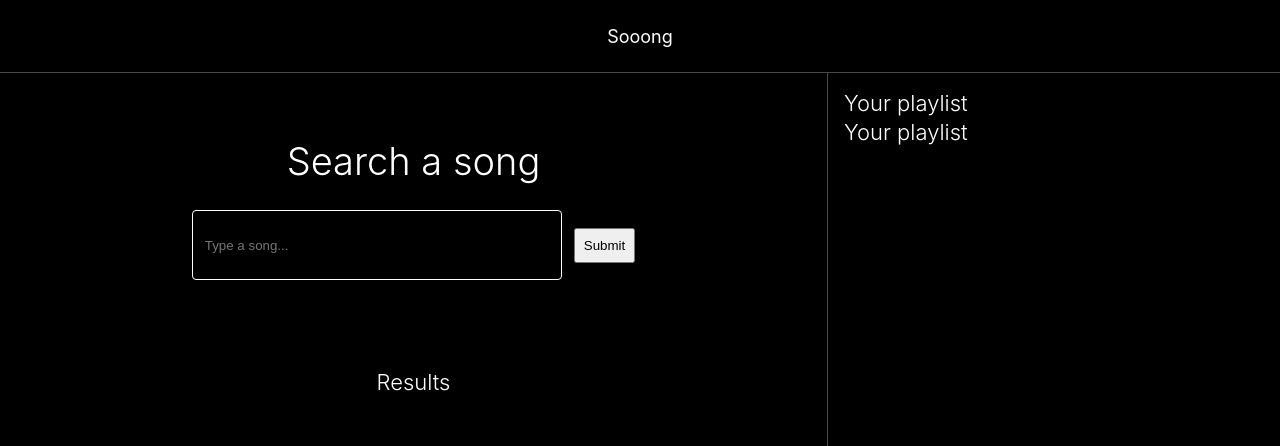
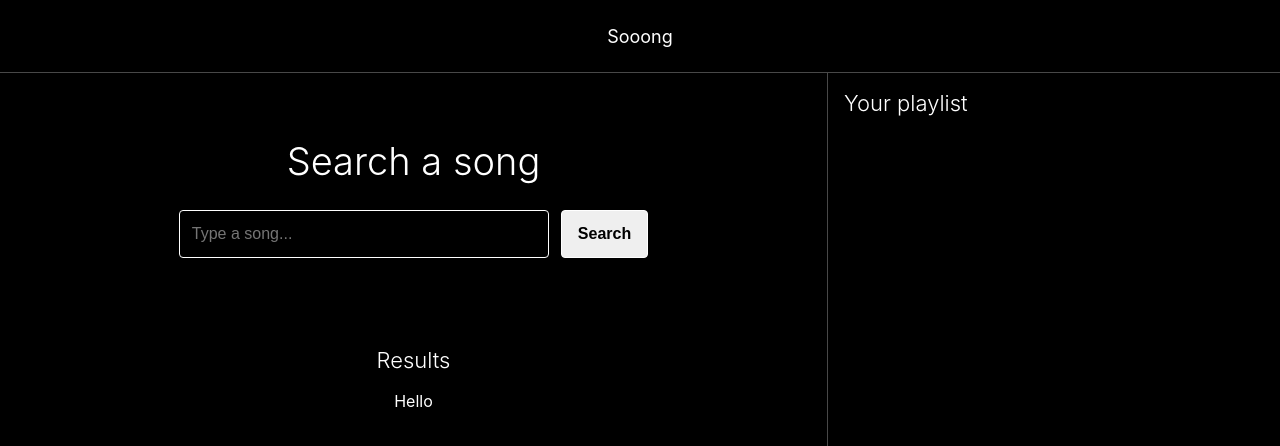
Before and after one commit to bprigent/class-6-spotify-app, a React (Create React App) app: page / in a window 1280 px wide. Shown: the top 446 px of the page. Built offline with nearby package versions, Linux system fonts and the light colour scheme.

Commit message:
added SearchResult JS file

```diff
--- a/src/App.js
+++ b/src/App.js
@@ -2,6 +2,8 @@ import './App.css';
 import Nav from './Nav';
 import {FontH1, FontH2} from './Fonts';
 import Form from "./Form";
+import SearchResultsList from "./SearchResultsList";
+
 
 function App() {
   return (
@@ -15,10 +17,10 @@ function App() {
           </div>
           <div className='resultWrapper'>
             <FontH2 copy="Results" />
+            <SearchResultsList />
           </div>
         </div>
         <div className='AppCol2'>
-          <FontH2 copy="Your playlist" />
           <FontH2 copy="Your playlist" />
         </div>
       </div>
--- a/src/Form.css
+++ b/src/Form.css
@@ -3,15 +3,30 @@
 }
 
 .form-text-input {
+    font-size: 16px;
     height: 44px;
-    padding: 12px;
+    padding-left: 12px;
+    padding-right: 12px;
+
+    margin-right: 12px;
+
     width: 344px;
-    margin-right: 12px;
+
     border-radius: 4px;
     border: 1px solid #ffffff;
     background-color: #000000;
+
+    color: #ffffff;
 }
 
 .form-button-input {
-    padding: 8px;
+    font-size: 16px;
+    height: 48px;
+    padding-left: 16px;
+    padding-right: 16px;
+
+    border-radius: 4px;
+    border: 1px solid #ffffff;
+
+    font-weight: 700;
 }
--- a/src/Form.js
+++ b/src/Form.js
@@ -4,7 +4,7 @@ function Form(){
     return (
         <form className="formWrapper">
             <input className="form-text-input" placeholder="Type a song..." type="text"/>
-            <input className="form-button-input" type="submit"/>
+            <input className="form-button-input" type="submit" value="Search"/>
         </form>
     );
 };
--- /dev/null
+++ b/src/SearchResultsList.css
@@ -0,0 +1,3 @@
+.searchResults_wrapper {
+    color: white;
+}
--- /dev/null
+++ b/src/SearchResultsList.js
@@ -0,0 +1,11 @@
+import "./SearchResultsList.css";
+
+function SearchResultsList(){
+    return (
+        <div class="searchResults_wrapper">
+            <p>Hello</p>
+        </div>
+    );
+};
+
+export default SearchResultsList;
```
